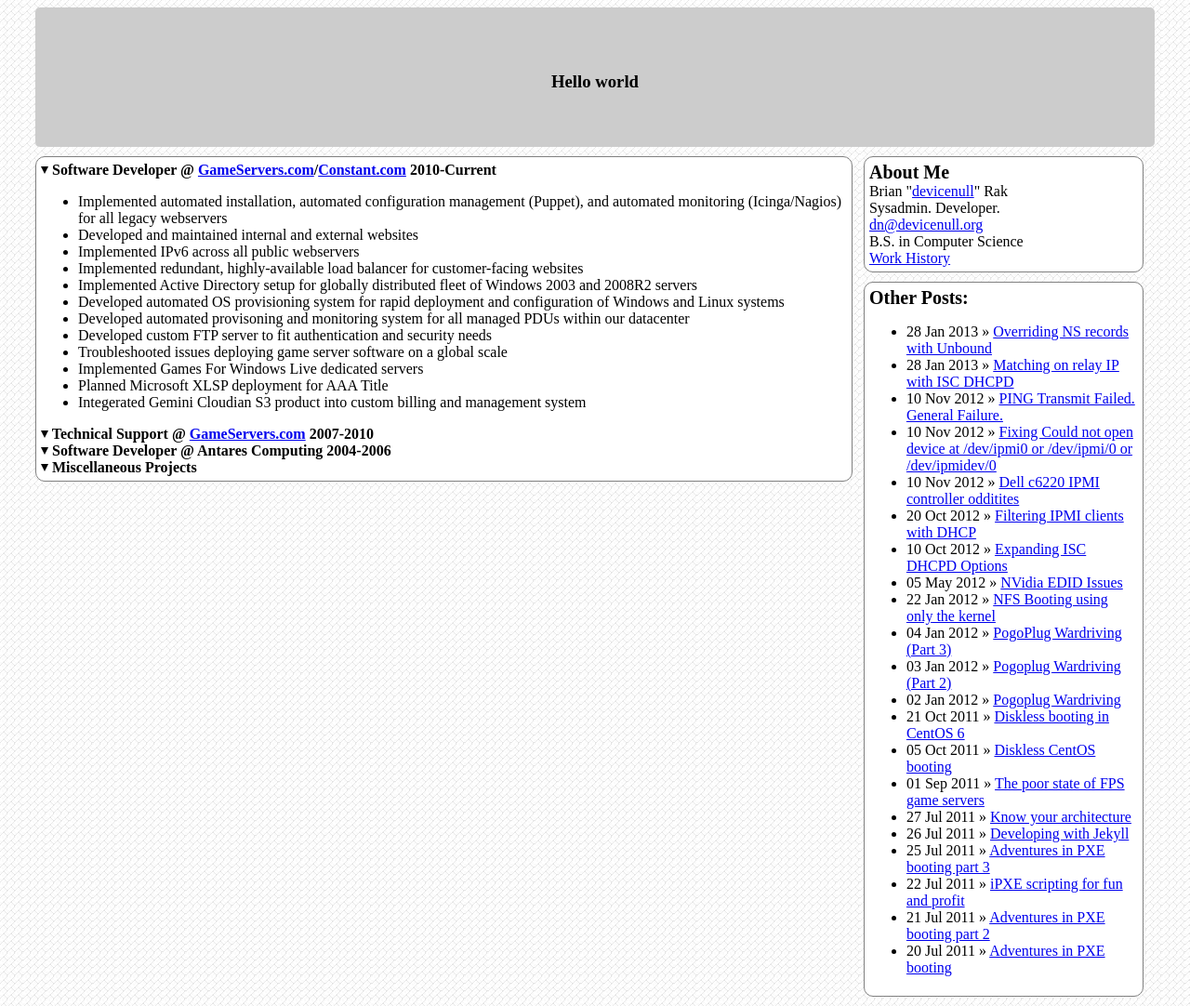
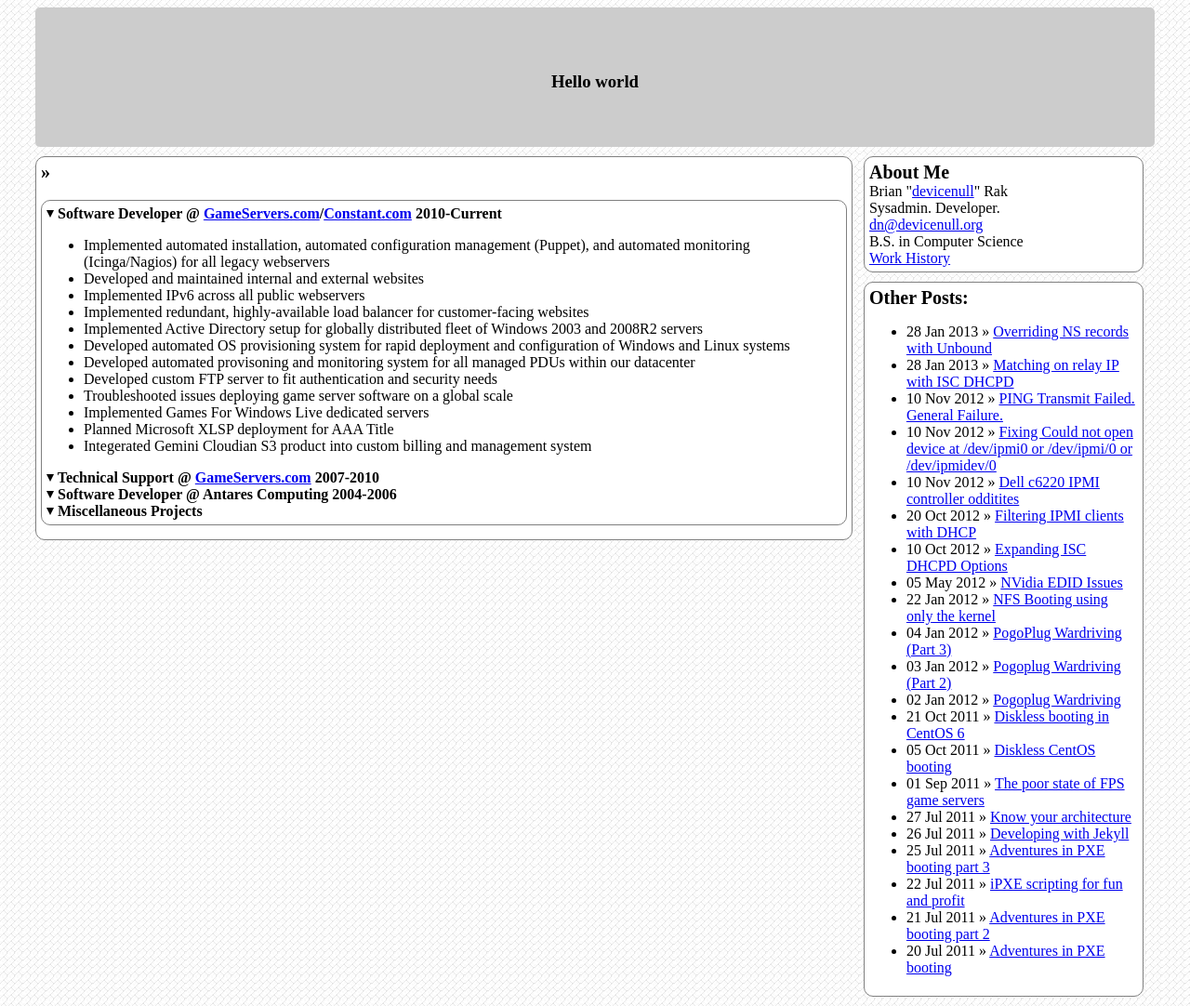
Before and after one commit to devicenull/devicenull.github.com, a Jekyll site: the page built from aboutme.html, in a window 1280 px wide. Shown: the whole page at 93% size. Built offline with Jekyll 4.4.1, drawn with Linux system fonts in a browser that asks for light colours; nearby versions of some CDN libraries; Markdown is read by kramdown in place of the engine named in the settings.

Commit message:
Add post layout, link header

```diff
--- a/_layouts/default.html
+++ b/_layouts/default.html
@@ -24,6 +24,12 @@
 			border-radius: 5px;
 			text-align: center;
 			padding-top: 50px;
+		}
+
+		#header a, #header a:visited, #header a:hover
+		{
+			text-decoration: none;
+			color: #000;
 		}
 
 		#body
@@ -101,7 +107,7 @@
 </head>
 <body>
 	<div id="header">
-		<h3>Hello world</h3>
+		<h3><a href="/">Hello world</a></h3>
 	</div>
 	<div id="body">
 		{{ content }}
--- a/_layouts/post.html
+++ b/_layouts/post.html
@@ -1,7 +1,9 @@
 ---
 layout: default
 ---
-<div id="post">
+<div class="post">
+	<span class="post_title"><a href="{{ url }}">{{ title }}</a> &raquo;</span><br>
+	<span class="post_date">{{ date | date_to_string }}</span><br>
 	{{ content }}
 </div>
 
```
